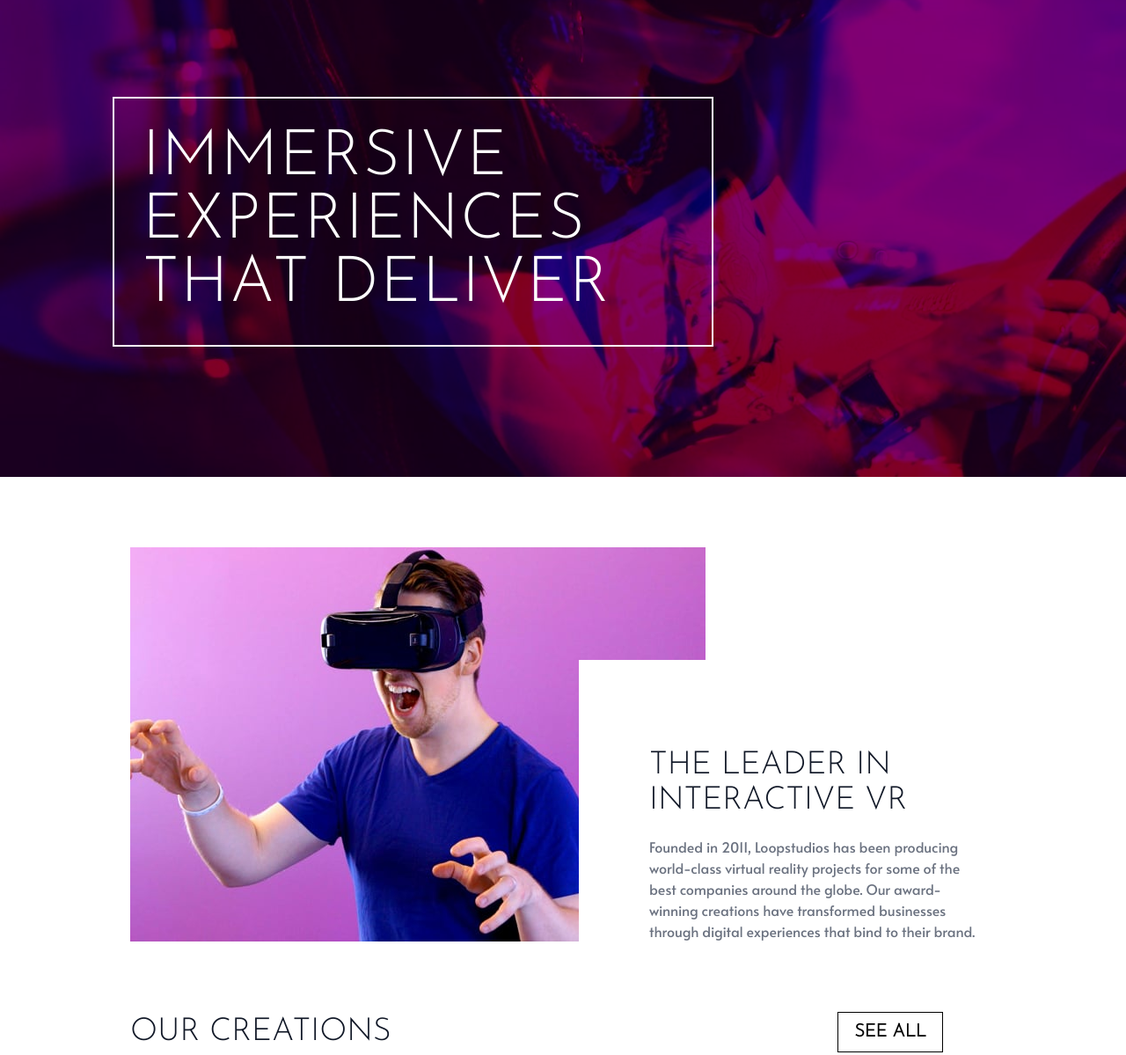
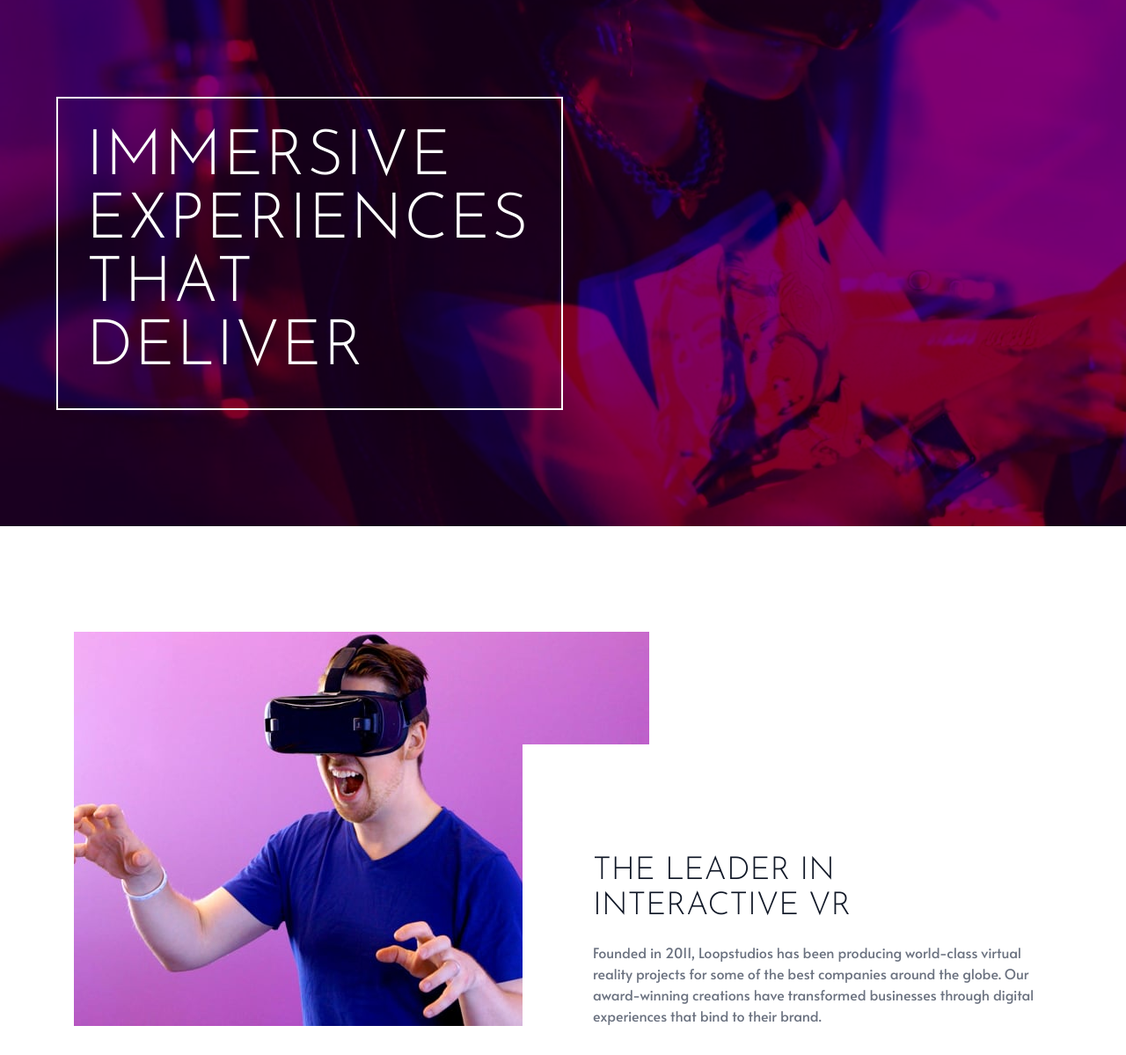
Before and after one commit to cssbubble/loopstudios, a plain HTML site: page index.html in a window 1280 px wide. Shown: the part 118-1317 px from the top of the page at 88% size. Drawn offline with nearby package versions, Linux system fonts and the light colour scheme.

Commit message:
padding added

```diff
--- a/index.html
+++ b/index.html
@@ -22,7 +22,7 @@
 <body class="w-full lg:max-w-8xl mx-auto min-h-screen">
   <header class="w-full h-full">
     <div class="px-5 py-5 header-container bg-cover bg-no-repeat" x-data="{isOpen: false}">
-      <div class="lg:max-w-5xl mx-auto ">
+      <div class="lg:max-w-6xl mx-auto ">
         <nav class="flex justify-between items-center mt-10" >
           <img src="./images/logo.svg" alt="Loopstudios" class="cursor-pointer relative z-10">
           <!-- mobile navigation  -->
@@ -52,9 +52,9 @@
             </ul>
           </div>
         </nav>
-        <div class="grid md:grid-cols-3 mt-32 pb-32">
-          <div class="border-2 border-white text-white p-8 md:col-span-2">
-            <h1 style="font-family: 'Josefin Sans', sans-serif;" class="text-4xl md:text-7xl uppercase tracking-wide">Immersive  experiences <br> that deliver</h1>
+        <div class="grid md:grid-cols-2 mt-32 pb-28">
+          <div class="border-2 border-white text-white p-8">
+            <h1 style="font-family: 'Josefin Sans', sans-serif;" class="text-4xl md:text-7xl uppercase tracking-wide ">Immersive  experiences <br> that deliver</h1>
           </div>
         </div>
       </div>
@@ -62,7 +62,7 @@
     </div>
   </header>
   <main>
-    <section class="px-5 py-10 mt-10 text-center lg:flex lg:max-w-5xl lg:mx-auto">
+    <section class="px-5 py-10 mt-20 text-center lg:flex lg:max-w-6xl lg:mx-auto">
       <img src="./images/mobile/image-interactive.jpg" alt="interactive" >
       <div class="px-3 mt-32 lg:-ml-36 bg-white lg:flex lg:flex-col lg:justify-end lg:text-left lg:pl-20">
         <h2 style="font-family: 'Josefin Sans', sans-serif;" class="text-4xl uppercase text-gray-900">The leader in interactive VR</h2>
@@ -157,7 +157,7 @@
     </section>
   </main>
   <footer class="mt-10">
-    <div class="bg-black w-full max-w-7xl">
+    <div class="bg-black w-full lg:max-w-6xl">
       <div class="text-white py-10 px-5 text-center lg:grid lg:grid-cols-2  items-center lg:max-w-5xl lg:mx-auto">
         <div class="lg:flex lg:flex-col lg:items-start">
           <img src="./images/logo.svg" alt="Loopstudios" class="mx-auto lg:mx-0">
```
